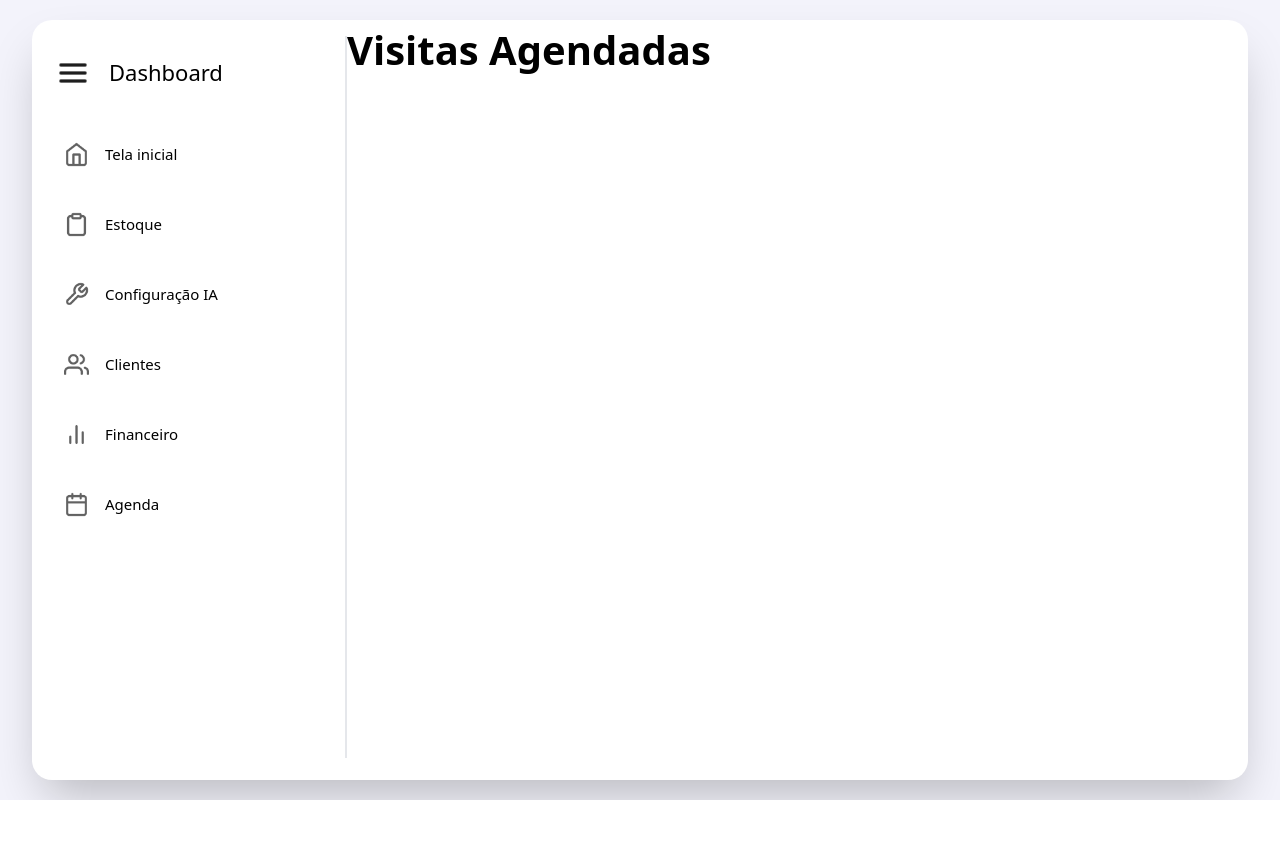
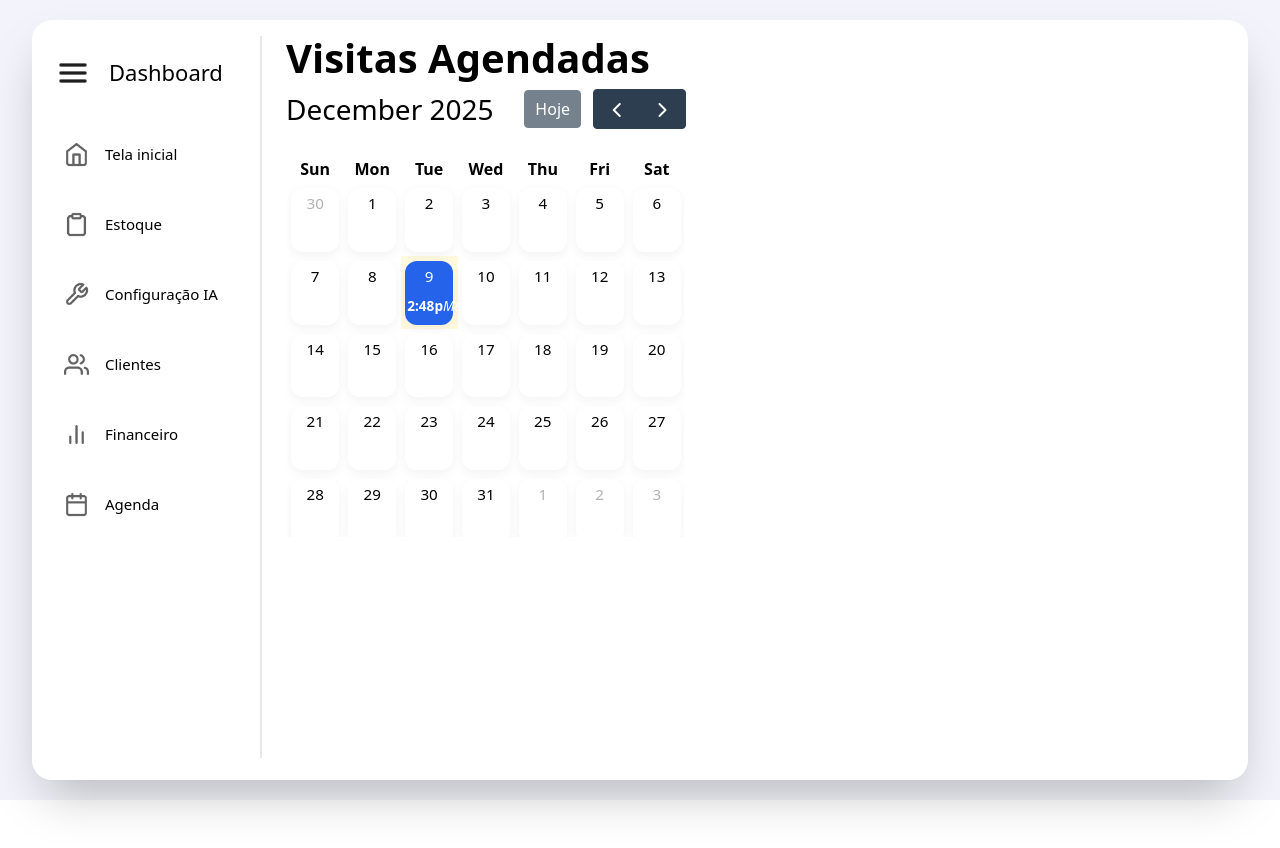
Before and after one commit to Jparlim/WhatsIA-Front, a React (Vite) app in the folder front/: page /home in a window 1280 px wide. Before the commit the page ends 800 px from the top, so only its background shows below. Built offline with nearby package versions, Linux system fonts and the light colour scheme.

Commit message:
fullcalendar was installed, and right now i'm styling it

```diff
--- a/front/package.json
+++ b/front/package.json
@@ -10,6 +10,9 @@
     "preview": "vite preview"
   },
   "dependencies": {
+    "@fullcalendar/core": "^6.1.20",
+    "@fullcalendar/daygrid": "^6.1.20",
+    "@fullcalendar/react": "^6.1.20",
     "axios": "^1.13.2",
     "react": "^19.2.0",
     "react-dom": "^19.2.0",
--- /dev/null
+++ b/front/src/fullCalendar/index.tsx
@@ -0,0 +1,32 @@
+import FullCalendar from '@fullcalendar/react'
+import dayGridPlugin from '@fullcalendar/daygrid'
+
+const events = [
+  { title: 'Meeting', start: new Date() }
+]
+
+export function Calendar() {
+    return (
+        <div className="w-[400px] h-full ml-6">
+            <FullCalendar
+            height={450}
+            plugins={[dayGridPlugin]}
+            initialView="dayGridMonth"
+            events={events}
+            weekends={true}
+            eventContent={renderEventContent}
+            buttonText={{ today: 'Hoje'}}
+          />
+        </div>
+    )
+}
+
+// a custom render function
+export function renderEventContent(eventInfo:any) {
+  return (
+    <>
+      <b>{eventInfo.timeText}</b>
+      <i>{eventInfo.event.title}</i>
+    </>
+  )
+}
--- /dev/null
+++ b/front/src/global.css
@@ -0,0 +1,51 @@
+@tailwind base;
+@tailwind components;
+@tailwind utilities;
+
+.fc {
+  --fc-border-color: transparent;
+}
+
+.fc-daygrid-day {
+  border: none;
+}
+
+.fc-daygrid-day-frame {
+  background: white;
+  border-radius: 0.75rem;
+  box-shadow: 0 4px 12px rgba(0, 0, 0, 0.05);
+  margin: 4px;
+}
+
+.fc-daygrid-day-number {
+  display: flex;
+  align-items: center;
+  justify-content: center;
+
+  width: 100%;
+  height: 100%;
+
+  font-weight: 500;
+  font-size: 0.95rem;
+}
+
+.fc-daygrid-day.fc-day-today .fc-daygrid-day-frame {
+  background-color: #2563eb; /* blue-600 */
+  color: white;
+}
+
+.fc-toolbar-title {
+  display: hidden;
+
+}
+
+.fc-button {
+  background: transparent;
+  border: none;
+  color: #111827;
+  box-shadow: none;
+  }
+
+.fc-toolbar {
+  margin-bottom: 1rem;
+}
--- a/front/src/index.css
+++ /dev/null
@@ -1,3 +0,0 @@
-@tailwind base;
-@tailwind components;
-@tailwind utilities;
--- a/front/src/initPages/createCount/index.tsx
+++ b/front/src/initPages/createCount/index.tsx
@@ -77,9 +77,9 @@ export function CreateCount() {
 
 
     return (
-        <div className="flex h-screen w-screen items-center justify-center">
+        <div className="flex h-screen w-screen">
 
-                <div className="bg-slate-700 w-[582px] h-full "/>
+                <div className="bg-slate-700 w-[45%] h-full "/>
 
                 <div className="ml-[24px]">
                     <h1 className=" text-[48px] font-sans font-semibold">Criar conta</h1>
--- a/front/src/initPages/tokenSend/index.tsx
+++ b/front/src/initPages/tokenSend/index.tsx
@@ -39,10 +39,9 @@ export function TokenSend() {
     }
 
     return (
-        <div className="flex h-screen items-center justify-center">
-            <div className="flex w-[1382px] h-[92%] rounded-[20px] shadow-2xl bg-white">
+        <div className="flex h-screen w-screen">
 
-                <div className="bg-slate-700 w-[582px] h-full rounded-l-[20px]"/>
+            <div className="bg-slate-700 w-[45%] h-full"/>
 
             <div className="ml-[24px]">
                 <h1 className=" text-[48px] font-sans font-semibold">Criar conta</h1>
@@ -86,6 +85,5 @@ export function TokenSend() {
                 </button>
             </div>
         </div>
-        </div>
     )
 }
--- a/front/src/main.tsx
+++ b/front/src/main.tsx
@@ -1,6 +1,6 @@
 import { StrictMode } from 'react'
 import { createRoot } from 'react-dom/client'
-import './index.css'
+import './global.css'
 import { Routes } from './routes/index'
 
 createRoot(document.getElementById('root')!).render(
--- a/front/src/pages/home/index.tsx
+++ b/front/src/pages/home/index.tsx
@@ -5,23 +5,31 @@ import calendar from "../../../Images/Calendar.png"
 import menu from "../../../Images/Menu.png"
 import home from "../../../Images/Home (1).png"
 import clipboard from "../../../Images/Clipboard.png"
+import { useState } from "react"
+import { Calendar } from "../../fullCalendar"
 
 export function Home() {
+
+    const [isOpen, setIsOpen] = useState(false);
+
     return (
         <div className="bg-backGround h-screen flex items-center justify-center">
             <div className="w-[95%] h-[95%] flex rounded-[20px] shadow-2xl bg-white">
 
-                <div className="flex flex-col gap-[25px] w-[315px] h-[95%] border-l-border border-r-[2px] mt-4">
+                {!isOpen ? (
+                    <div className="flex flex-col gap-[25px] w-[230px] h-[95%] border-l-border border-r-[2px] mt-4">
 
                         <div className="flex items-center gap-5 mt-5 pl-[25px]">
-                        <img src={menu} className="size-8 hover:cursor-pointer" alt="" />
-                        <h1 className="text-[22px]">Dashboard</h1>
+                            <button type="button" onClick={() => setIsOpen(!isOpen)}>
+                                <img src={menu} className="size-8 hover:cursor-pointer active:scale-[90%]" alt="" />
+                            </button>
+                            <h1 className={`text-[22px] transition-all duration-500 ${!isOpen ? "translate-x-[0px]" : "translate-x-[10px]"}`}>Dashboard</h1>
                         </div>
 
-                    <div className="flex flex-col gap-[10px] mt-[10px]">
+                        <div className={`flex flex-col gap-[10px] mt-[10px] transition-all duration-500 ${!isOpen ? "translate-x-[0px]" : "translate-x-[10px]"} opacity-100`}>
                             <div className="flex items-center gap-4 pl-8 hover:cursor-pointer hover:bg-azulButton h-[60px] transition-colors duration-200 rounded-bl-[10px] rounded-tl-[10px]">
                                 <img src={home} className="size-[25px] " alt="" />
-                            <p className="text-[15px]">Tela inicial</p>
+                                <p className="text-[15px] ">Tela inicial</p>
                             </div>
 
                             <div className="flex items-center gap-4 pl-8 hover:cursor-pointer hover:bg-azulButton h-[60px] transition-colors duration-200 rounded-bl-[10px] rounded-tl-[10px]">
@@ -51,11 +59,55 @@ export function Home() {
                         </div>
 
                     </div>
+                ) : (
+                    <div className={`flex flex-col gap-[25px] h-[95%] mt-4`}>
+
+                        <div className="flex items-center gap-5 mt-5 pl-[25px] ">
+                            <button type="button" onClick={() => setIsOpen(!isOpen)}>
+                                <img src={menu} className="size-8 hover:cursor-pointer active:scale-[90%]" alt="" />
+                            </button>
+                            <h1 className="text-[22px] transition-all duration-500 -translate-x-[10px] opacity-0 pointer-events-none">Dashboard</h1>
+                        </div>
+
+                        <div className={`flex-col mt-[10px] transition-all duration-500 -translate-x-[20px] opacity-0 pointer-events-none`}>
+                            <div className="flex items-center gap-4 pl-8 hover:cursor-pointer hover:bg-azulButton h-[60px] transition-colors duration-200 rounded-bl-[10px] rounded-tl-[10px]">
+                                <img src={home} className="size-[25px] " alt="" />
+                                <p className="text-[15px]">Tela inicial</p>
+                            </div>
+
+                            <div className="flex items-center mt-[10px] gap-4 pl-8 hover:cursor-pointer hover:bg-azulButton h-[60px] transition-colors duration-200 rounded-bl-[10px] rounded-tl-[10px]">
+                                <img src={clipboard} className="size-[25px] " alt="" />
+                                <p className="text-[15px]">Estoque</p>
+                            </div>
+
+                            <div className="flex items-center mt-[10px] gap-4 pl-8 hover:cursor-pointer hover:bg-azulButton h-[60px] transition-colors duration-200 rounded-bl-[10px] rounded-tl-[10px]">
+                                <img src={IA} className="size-[25px] " alt="" />
+                                <p className="text-[15px]">Configuração IA</p>
+                            </div>
+
+                            <div className="flex items-center mt-[10px] gap-4 pl-8 hover:cursor-pointer hover:bg-azulButton h-[60px] transition-colors duration-200 rounded-bl-[10px] rounded-tl-[10px]">
+                                <img src={client} className="size-[25px] " alt="" />
+                                <p className="text-[15px]">Clientes</p>
+                            </div>
+
+                            <div className="flex items-center mt-[10px] gap-4 pl-8 hover:cursor-pointer hover:bg-azulButton h-[60px] transition-colors duration-200 rounded-bl-[10px] rounded-tl-[10px]">
+                                <img src={financial} className="size-[25px] " alt="" />
+                                <p className="text-[15px]">Financeiro</p>
+                            </div>
+
+                            <div className="flex items-center mt-[10px] gap-4 pl-8 hover:cursor-pointer hover:bg-azulButton h-[60px] transition-colors duration-200 rounded-bl-[10px] rounded-tl-[10px]">
+                                <img src={calendar} className="size-[25px] " alt="" />
+                                <p className="text-[15px]">Agenda</p>
+                            </div>
+                        </div>
+
+                    </div>
+                )}
 
                 <div>
-                    <h1 className="text-[40px] font-sans font-semibold">Visitas Agendadas</h1>
+                    <h1 className="text-[40px] font-sans font-semibold mt-2 ml-6">Visitas Agendadas</h1>
+                    <Calendar />
                 </div>
-
             </div>
         </div>
     )
```
Also changed, not shown: 1 other file (tests, documents, lock files or other folders). Lines whose indentation alone changed are shown as unchanged.
